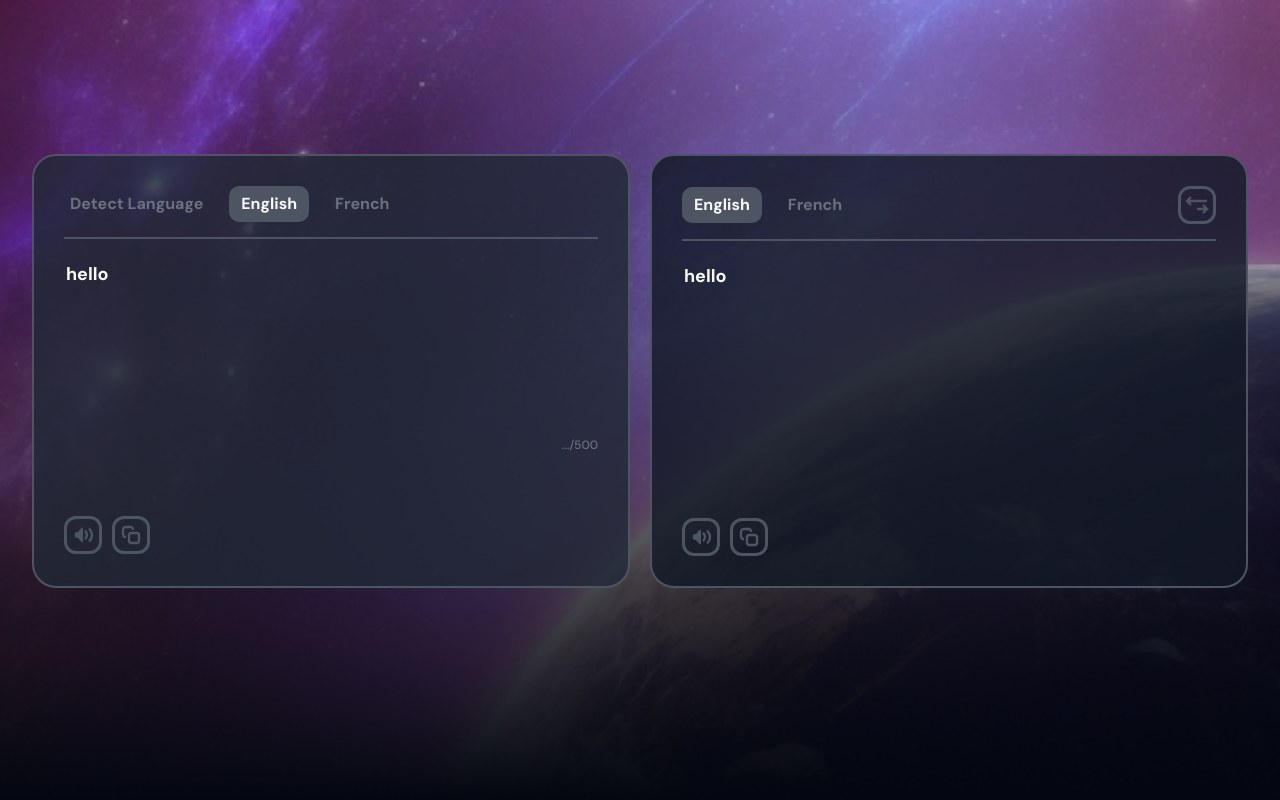
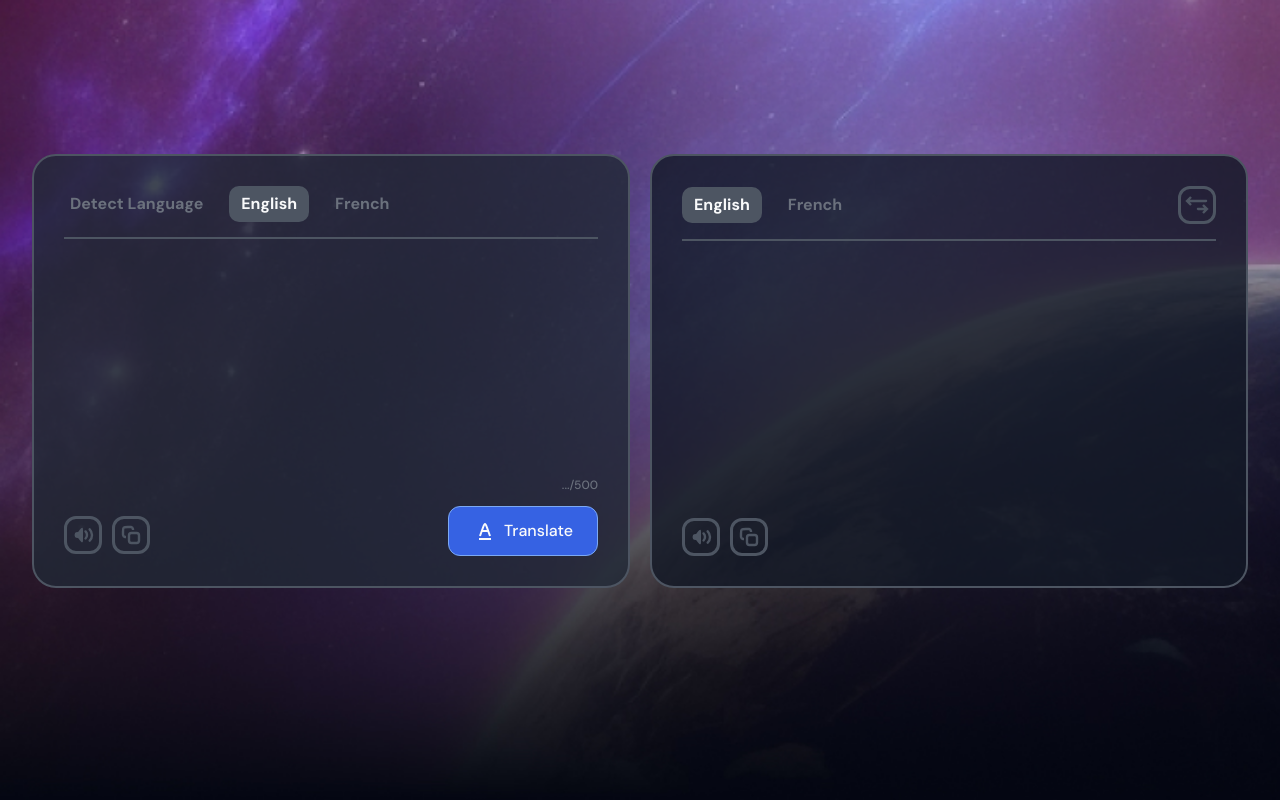
Before and after one commit to RevainIDN/translator, a React (Vite) app: page / in a window 1280 px wide. Built offline with nearby package versions, Linux system fonts and the light colour scheme.

Commit message:
Реализован визуальный стиль компонента TranslateButton; Внесены незначительные изменения в других файлах проекта

```diff
--- a/src/components/App.jsx
+++ b/src/components/App.jsx
@@ -2,6 +2,7 @@ import { useState } from 'react'
 import '../styles/App.css'
 import LanguageSelector from './LanguageSelector'
 import TextArea from './TextArea'
+import TranslateButton from './TranslateButton'
 
 export default function App() {
   const [count, setCount] = useState(0)
@@ -12,6 +13,7 @@ export default function App() {
         <div className='area enteredArea'>
           <LanguageSelector type={'sourse'} />
           <TextArea canWrite={true} numLetters={true} />
+          <TranslateButton />
         </div>
         <div className='area translatedArea'>
           <LanguageSelector type={'target'} />
--- a/src/components/TextArea.jsx
+++ b/src/components/TextArea.jsx
@@ -5,8 +5,8 @@ export default function TextArea({ canWrite, numLetters }) {
 		<>
 			<div className='input-area'>
 				{canWrite === true
-					? <textarea className='textarea' name="" id="">hello</textarea>
-					: <textarea className='textarea' readOnly="true" name="" id="">hello</textarea>}
+					? <textarea className='textarea' name="" id=""></textarea>
+					: <textarea className='textarea' readOnly={true} name="" id=""></textarea>}
 				{numLetters === true && <p className='num-letters'>.../500</p>}
 				<div className='options'>
 					<button className='option-btn volume'></button>
--- a/src/components/TranslateButton.jsx
+++ b/src/components/TranslateButton.jsx
@@ -2,8 +2,6 @@ import '../styles/TranslateButton.css'
 
 export default function TranslateButton() {
 	return (
-		<>
-
-		</>
+		<button className='translate-btn'>Translate</button>
 	)
 }
--- a/src/styles/App.css
+++ b/src/styles/App.css
@@ -24,6 +24,7 @@ body {
 }
 
 .enteredArea {
+  position: relative;
   background-color: #212936cc;
 }
 
--- a/src/styles/TextArea.css
+++ b/src/styles/TextArea.css
@@ -22,7 +22,7 @@
 	font-size: 12px;
 	font-weight: 500;
 	color: #6b717d;
-	bottom: 100px;
+	bottom: 60px;
 	right: 0;
 }
 
--- a/src/styles/TranslateButton.css
+++ b/src/styles/TranslateButton.css
@@ -0,0 +1,26 @@
+.translate-btn {
+	position: absolute;
+	width: 150px;
+	bottom: 30px;
+	right: 30px;
+	text-align: end;
+	font-size: 16px;
+	font-weight: 500;
+	line-height: 2.2;
+	color: #F9FAFB;
+	background-color: #3662E3;
+	border: 1px #7CA9F3 solid;
+	border-radius: 12px;
+	padding: 6px 24px;
+	overflow: hidden;
+}
+
+.translate-btn::before {
+	content: '';
+	position: absolute;
+	width: 24px;
+	height: 24px;
+	bottom: 12px;
+	right: 100px;
+	background: url(/Sort_alfa.svg);
+}
```
